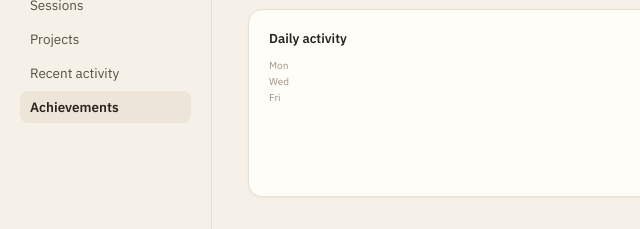
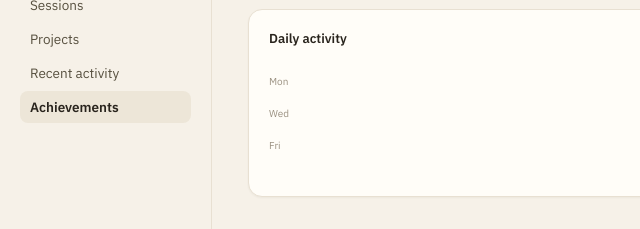
Before and after one commit to amargoyal/ClaudeLedger, an Electron app: page public/index.html in a window 1280 px wide. Shown: the part 305-534 px from the top of the page, 0-640 px from the left. Drawn offline with Linux system fonts and the light colour scheme; no server answers.

Commit message:
fix(heatmap): put Mon, Wed and Fri on their own rows

```diff
--- a/public/styles.css
+++ b/public/styles.css
@@ -710,6 +710,19 @@ body.is-scrolled .page-head {
   color: var(--ink-4);
   width: 26px;
   flex: 0 0 26px;
+}
+
+/* The grid runs Sunday to Saturday, so Mon, Wed and Fri are rows 2, 4 and 6. */
+.heat-daylabels span:nth-child(1) {
+  grid-row: 2;
+}
+
+.heat-daylabels span:nth-child(2) {
+  grid-row: 4;
+}
+
+.heat-daylabels span:nth-child(3) {
+  grid-row: 6;
 }
 
 /* Flexible columns so the grid spans the card. Fixed 11px cells left a wide dead
```
